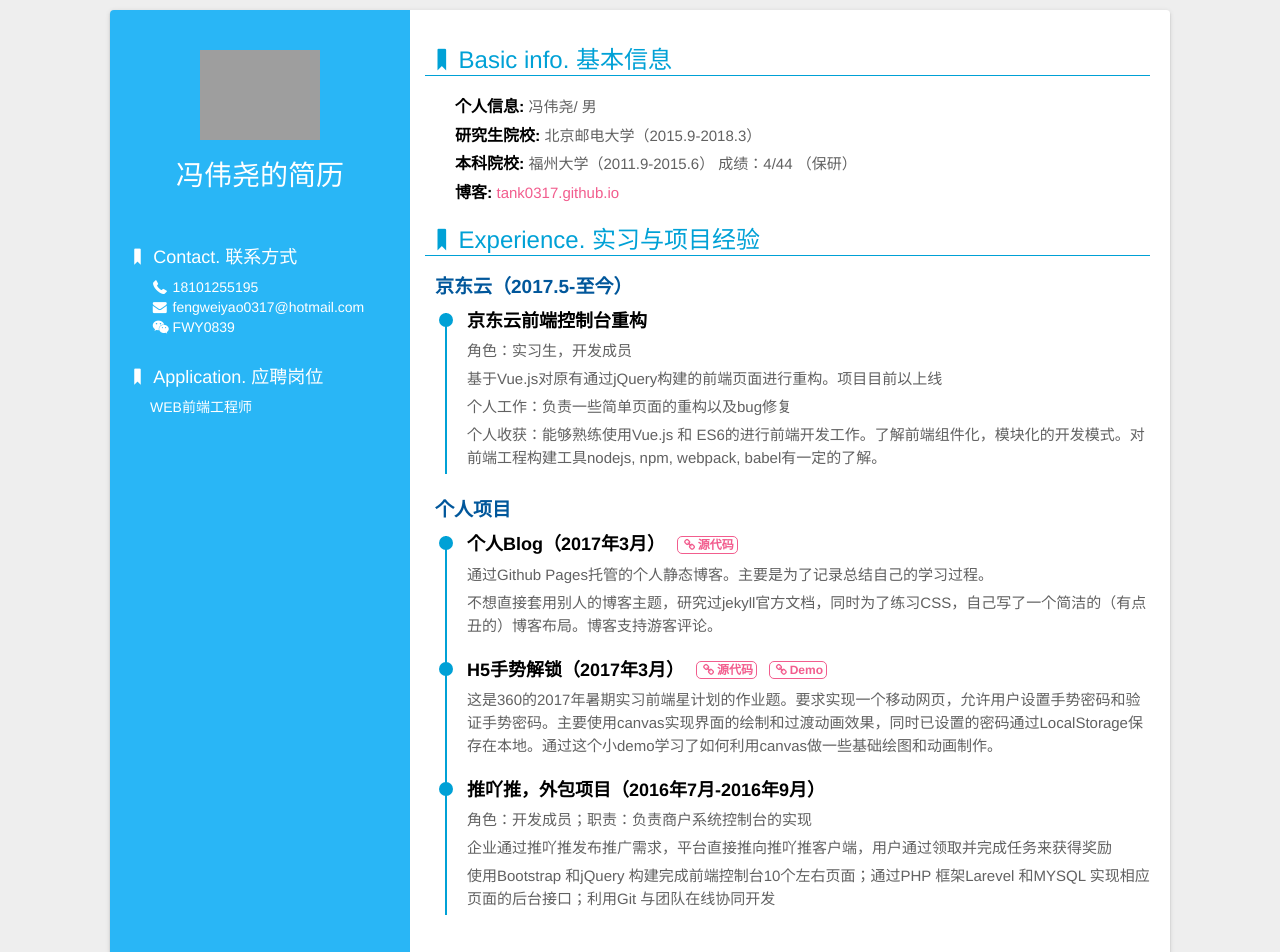
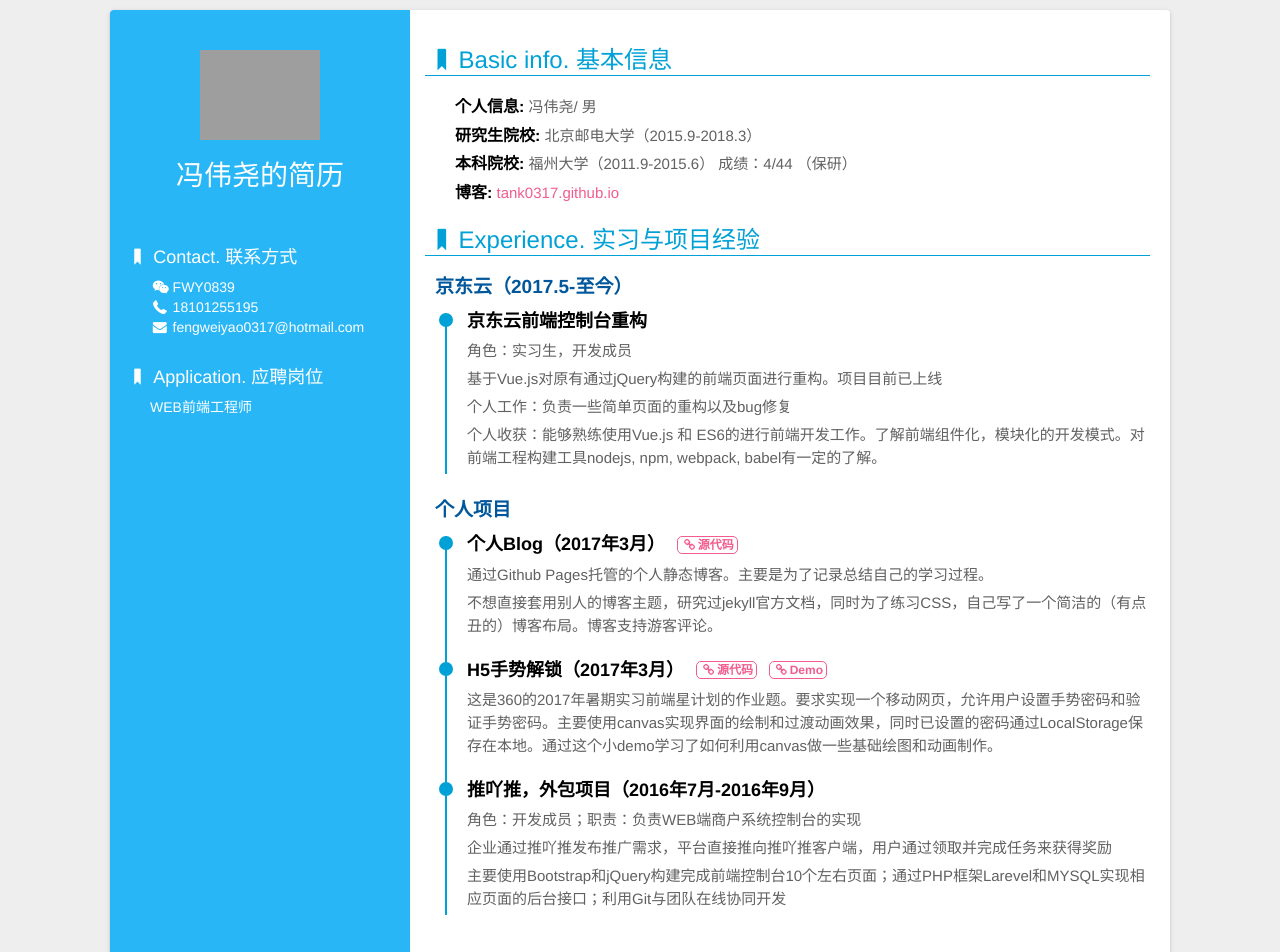
Before and after one commit to tank0317/resume, a website: page index.html in a window 1280 px wide. Shown: the top 952 px of the page. Drawn offline with Linux system fonts and the light colour scheme; grey boxes are pictures that could not be loaded.

Commit message:
update resume

```diff
--- a/index.html
+++ b/index.html
@@ -19,9 +19,9 @@
             <ul class="side-info">
                 <li class="someRight">
                     <dt><i class="icon-bookmark"></i>Contact. 联系方式</dt>
+                    <dd><i class="icon-wechat"></i>FWY0839</dd>
                     <dd><i class="icon-phone-1"></i>18101255195</dd>
                     <dd><i class="icon-mail-alt"></i><a href="mailto:fengeiyao0317@hotmail.com" target="_blank">fengweiyao0317@hotmail.com</a></dd>
-                    <dd><i class="icon-wechat"></i>FWY0839</dd>
                 </li>
                 <li class="someRight">
                     <dt><i class="icon-bookmark"></i>Application. 应聘岗位</dt>
@@ -51,7 +51,7 @@
                                 <span>京东云前端控制台重构</span>
                             </h4>
                             <p>角色：实习生，开发成员</p>
-                            <p>基于Vue.js对原有通过jQuery构建的前端页面进行重构。项目目前以上线</p>
+                            <p>基于Vue.js对原有通过jQuery构建的前端页面进行重构。项目目前已上线</p>
                             <p>个人工作：负责一些简单页面的重构以及bug修复</p>
                             <p>个人收获：能够熟练使用Vue.js 和 ES6的进行前端开发工作。了解前端组件化，模块化的开发模式。对前端工程构建工具nodejs, npm, webpack, babel有一定的了解。</p>
                         </li>
@@ -81,9 +81,9 @@
                             <h4>
                                 <span>推吖推，外包项目（2016年7月-2016年9月）</span>
                             </h4>
-                            <p>角色：开发成员；职责：负责商户系统控制台的实现</p>
+                            <p>角色：开发成员；职责：负责WEB端商户系统控制台的实现</p>
                             <p>企业通过推吖推发布推广需求，平台直接推向推吖推客户端，用户通过领取并完成任务来获得奖励</p>
-                            <p>使用Bootstrap 和jQuery 构建完成前端控制台10个左右页面；通过PHP 框架Larevel 和MYSQL 实现相应页面的后台接口；利用Git 与团队在线协同开发</p>
+                            <p>主要使用Bootstrap和jQuery构建完成前端控制台10个左右页面；通过PHP框架Larevel和MYSQL实现相应页面的后台接口；利用Git与团队在线协同开发</p>
                         </li>
 
                     </ul>
```
